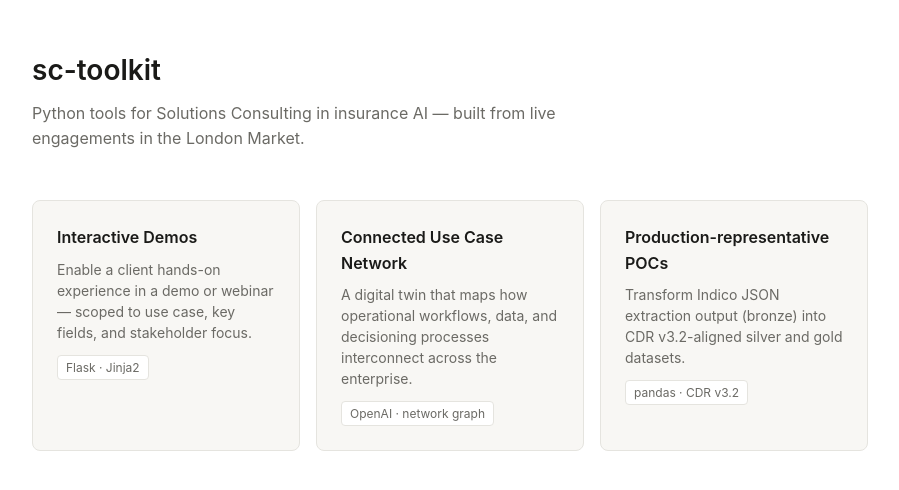
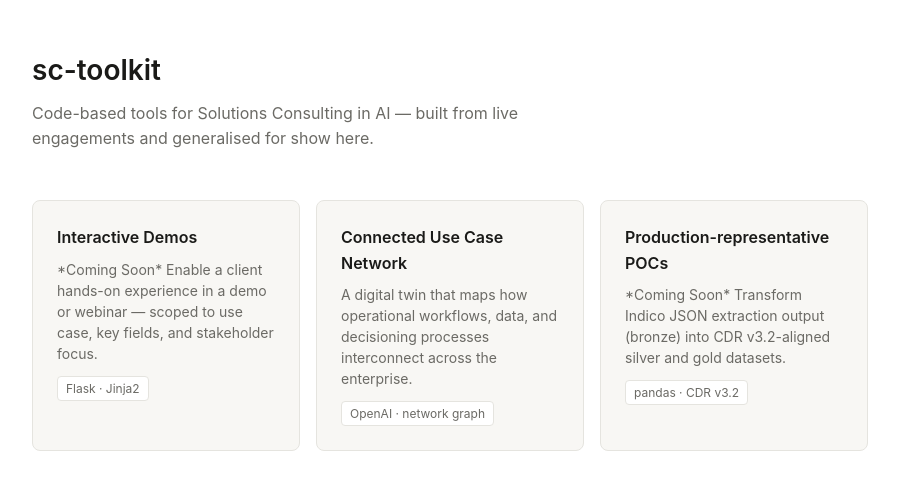
Before and after one commit to brfrancis/sc-toolkit, a Flask app: page / in a window 1280 px wide. Shown: the part 52-542 px from the top of the page, without its empty margins (190-1089 px from the left). Run offline with Flask 3, Linux system fonts and the light colour scheme; some libraries are stand-ins or nearby versions.

Commit message:
Update index.html

```diff
--- a/templates/index.html
+++ b/templates/index.html
@@ -3,13 +3,13 @@
 {% block content %}
 <div class="hero">
   <h1>sc-toolkit</h1>
-  <p class="hero-sub">Python tools for Solutions Consulting in insurance AI — built from live engagements in the London Market.</p>
+  <p class="hero-sub">Code-based tools for Solutions Consulting in AI — built from live engagements and generalised for show here.</p>
 </div>
 
 <div class="tool-grid">
   <a class="tool-card" href="/demo">
     <h2>Interactive Demos</h2>
-    <p>Enable a client hands-on experience in a demo or webinar — scoped to use case, key fields, and stakeholder focus.</p>
+    <p>*Coming Soon* Enable a client hands-on experience in a demo or webinar — scoped to use case, key fields, and stakeholder focus.</p>
     <span class="tag">Flask · Jinja2</span>
   </a>
 
@@ -21,7 +21,7 @@
 
   <a class="tool-card" href="/cdr">
     <h2>Production-representative POCs</h2>
-    <p>Transform Indico JSON extraction output (bronze) into CDR v3.2-aligned silver and gold datasets.</p>
+    <p>*Coming Soon* Transform Indico JSON extraction output (bronze) into CDR v3.2-aligned silver and gold datasets.</p>
     <span class="tag">pandas · CDR v3.2</span>
   </a>
 </div>
```
